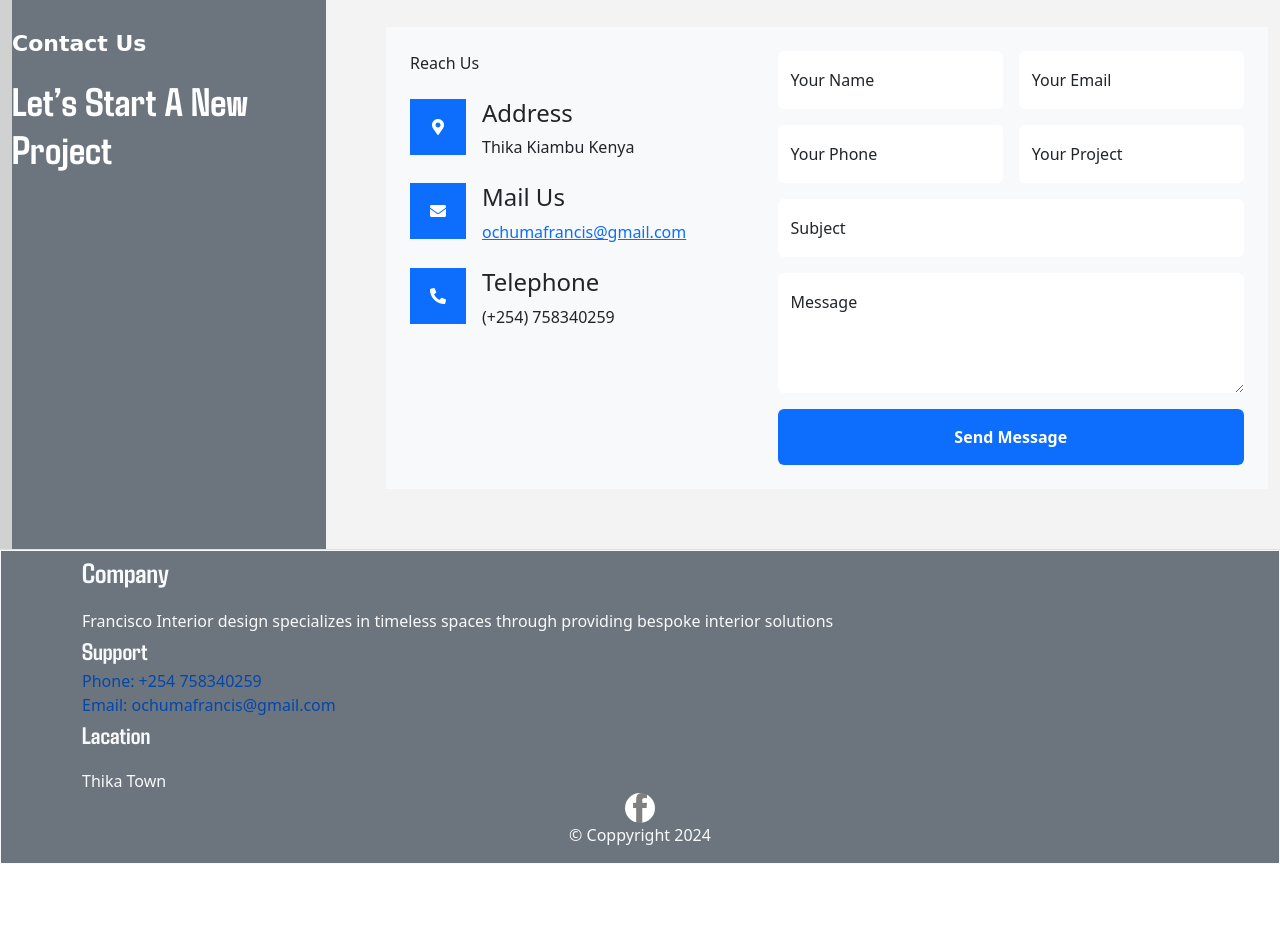
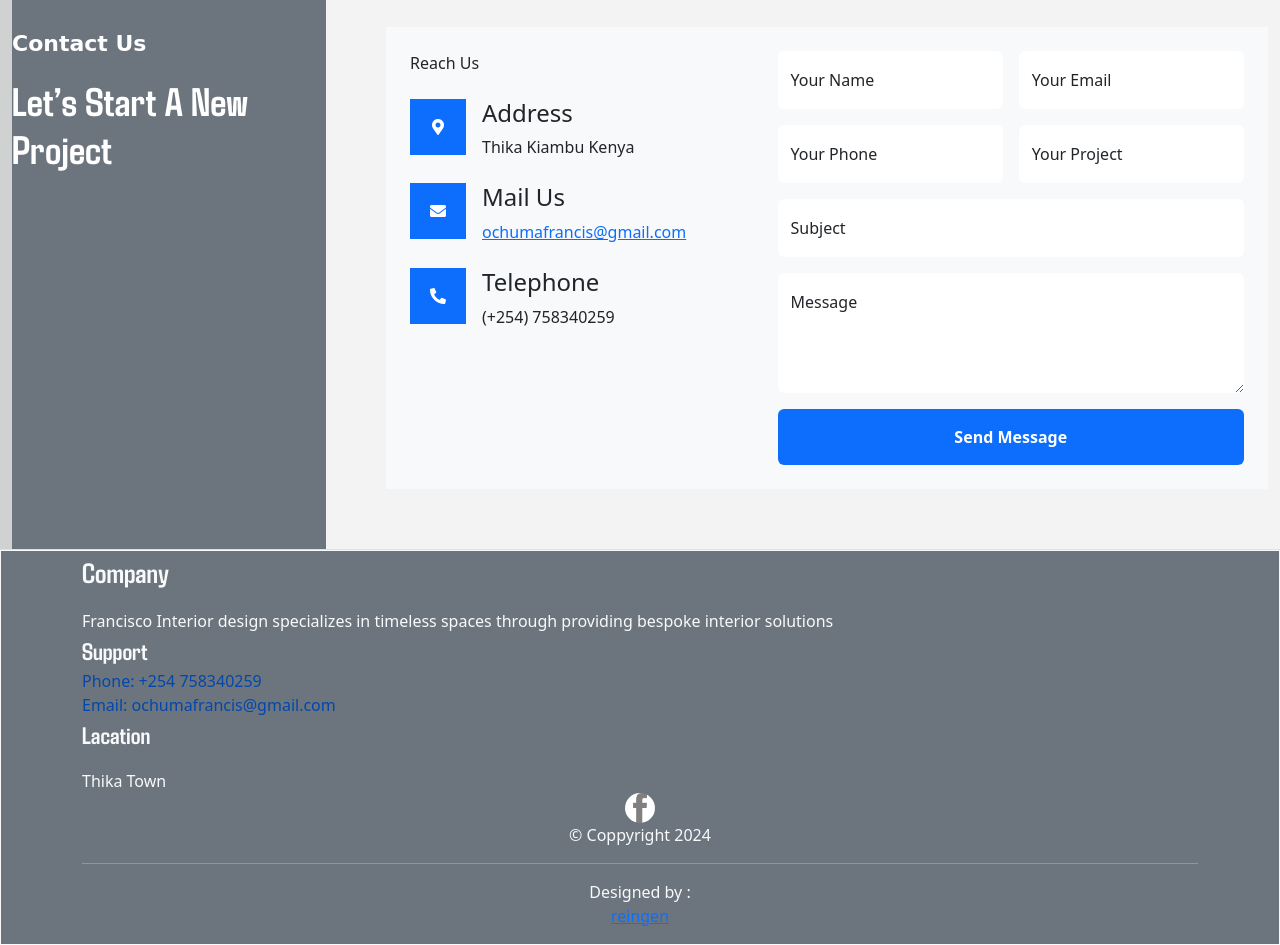
Before and after one commit to reinnh/francis-website, a plain HTML site: page index.html in a window 1280 px wide. Shown: the part 5369-6314 px from the top of the page. Before the commit the page ends 6233 px from the top, so only its background shows below. Drawn offline with nearby package versions, Linux system fonts and the light colour scheme; a script that the page names is missing.

Commit message:
Update index.html

```diff
--- a/index.html
+++ b/index.html
@@ -550,6 +550,10 @@
                         </div>
                     </div>
                    <p> &copy; Coppyright 2024</p>
+                    <hr>
+                    <div>
+                        <p>Designed by :<a href="https://reinnh.github.io/mefolio/">reingen</a> </p>
+                    </div>
                 </div>
             </div>
           </section>
```
